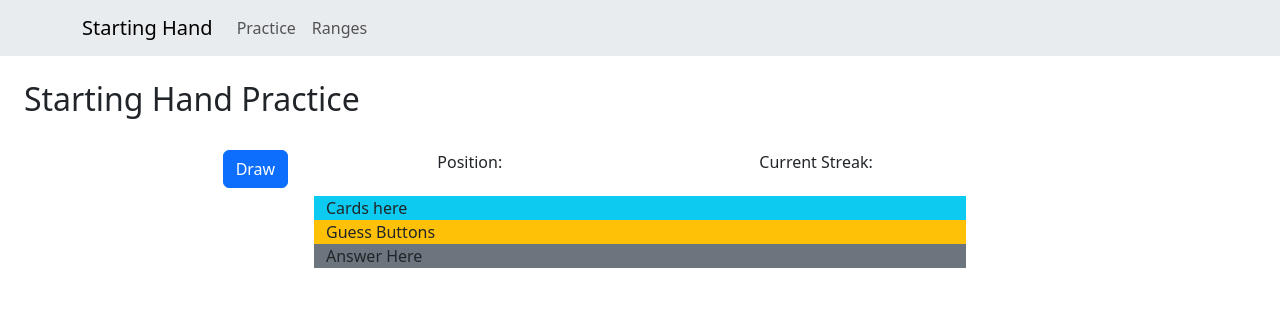
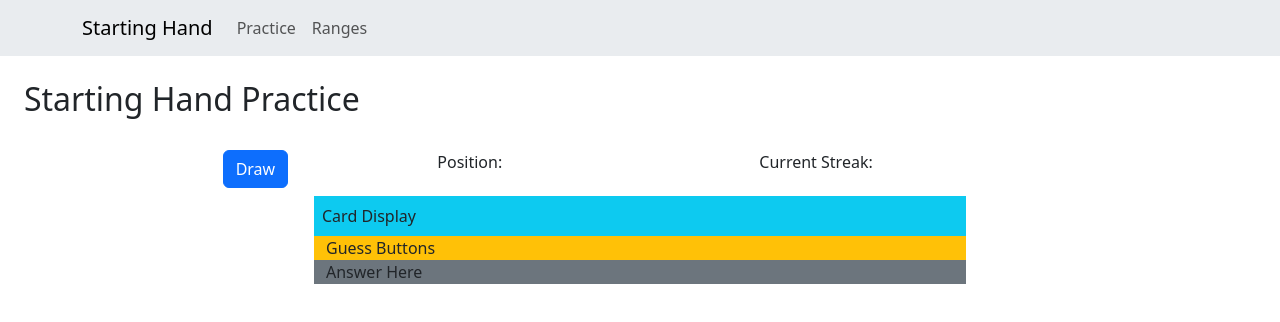
Before and after one commit to apatari/starting-hand, a React (Create React App) app: page / in a window 1280 px wide. Shown: the top 322 px of the page. Built offline with nearby package versions, Linux system fonts and the light colour scheme.

Commit message:
create card display comp placeholder

```diff
--- a/src/Practice.js
+++ b/src/Practice.js
@@ -3,6 +3,7 @@ import React, { useEffect, useState } from 'react';
 
 import { make_blank, make_range } from './helpers';
 import { Button, Row, Col } from 'react-bootstrap';
+import CardDisplay from './practiceComps/CardDisplay';
 
 function Practice() {
     return (
@@ -26,7 +27,7 @@ function Practice() {
                 <Row>
                     <Col md={3} ></Col>
                     <Col>
-                        <Row><div className='bg-info'>Cards here</div></Row>
+                        <Row><CardDisplay/></Row>
                         <Row> <div  className='bg-warning'>Guess Buttons</div> </Row>
                         <Row> <div  className='bg-secondary'>Answer Here</div> </Row>
 
--- /dev/null
+++ b/src/practiceComps/CardDisplay.js
@@ -0,0 +1,9 @@
+import React from "react";
+
+function CardDisplay() {
+    return (
+        <div className="p-2 bg-info" >Card Display</div>
+    )
+}
+
+export default CardDisplay
```
